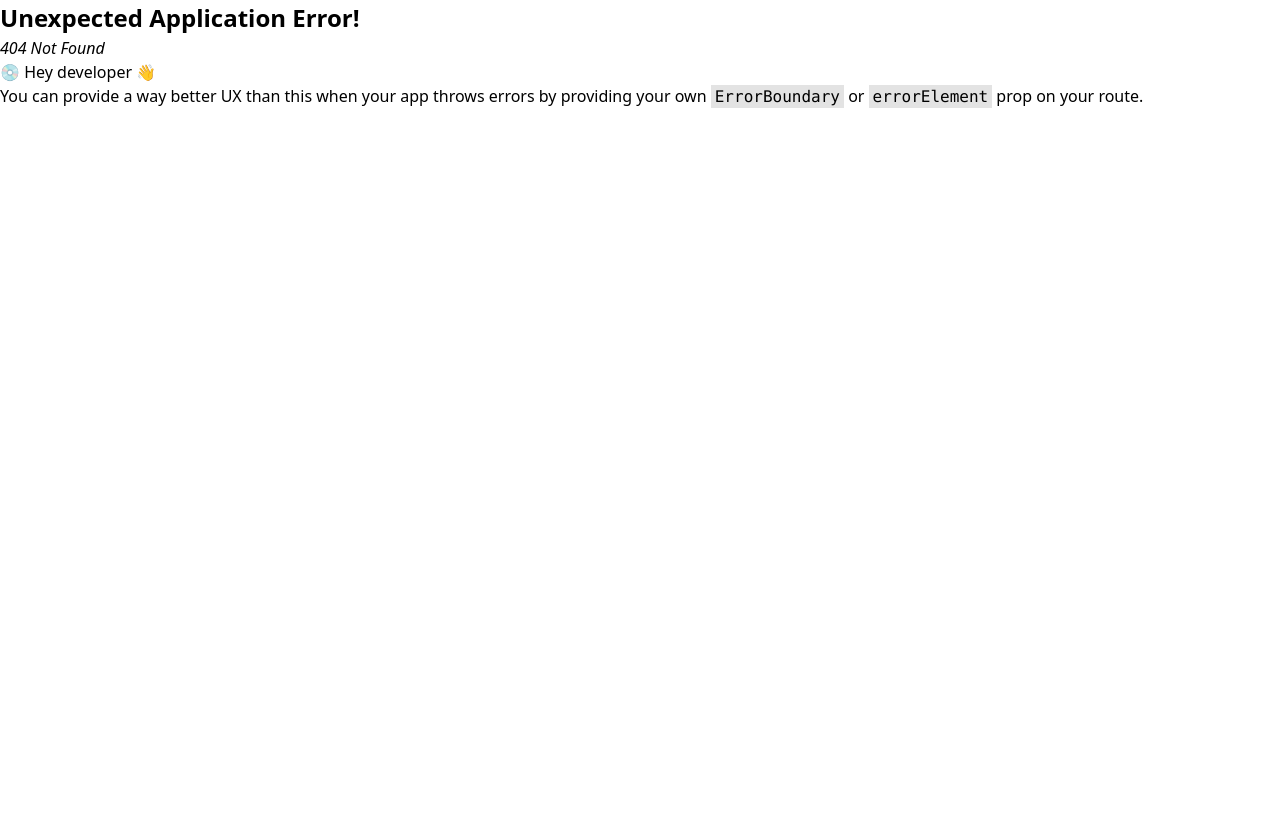
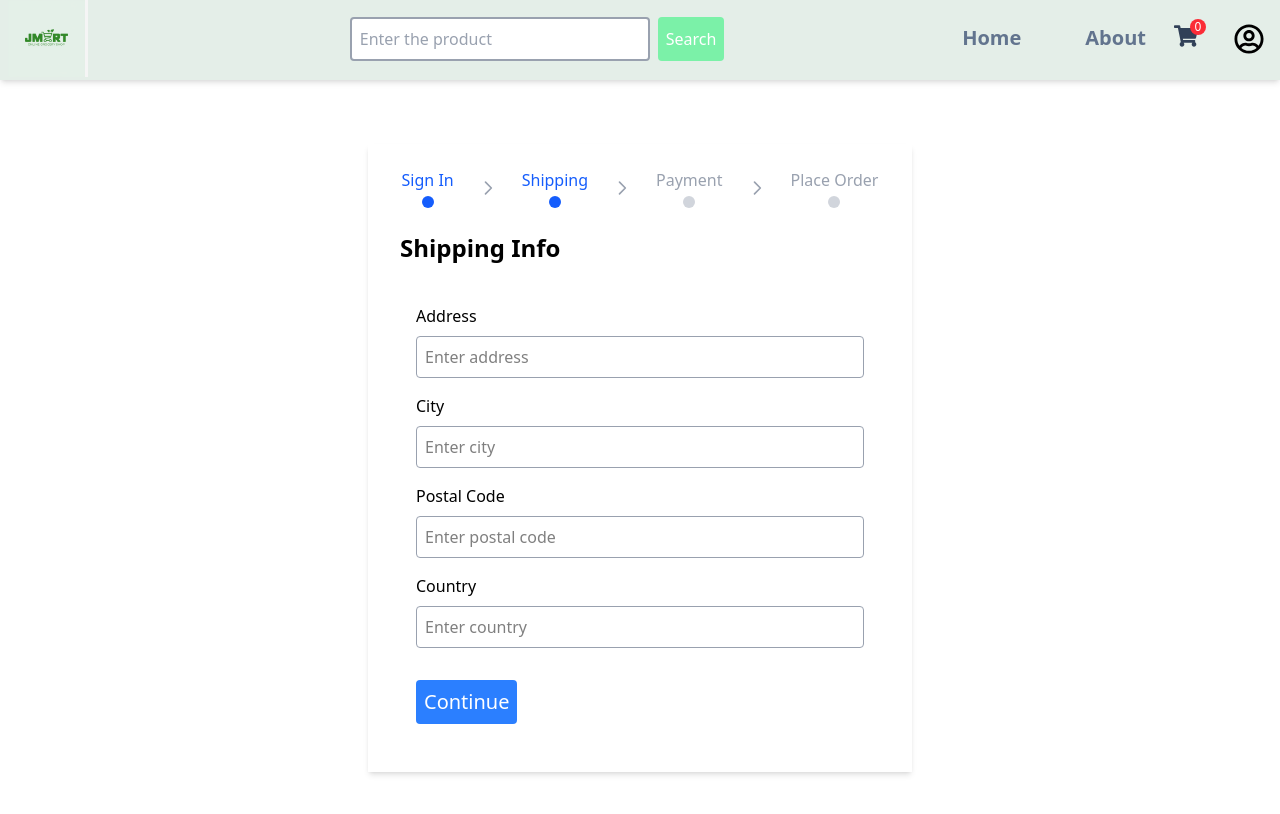
Before and after one commit to Jamesdai05/grocery-frontend, a React (Vite) app: page /shipping in a window 1280 px wide. Before the commit this address had no page. Shown: the top 814 px of the page. Built offline with nearby package versions, Linux system fonts and the light colour scheme.

Commit message:
feat:add the style of shipping and payment page

```diff
--- /dev/null
+++ b/src/components/CheckoutComponent.jsx
@@ -0,0 +1,138 @@
+import {Link} from "react-router-dom";
+
+const CheckoutComponent = ({step1,step2,step3,step4}) => {
+  return (
+    <div className="flex justify-center mb-6 space-x-6 text-sm md:text-base">
+        {/* Step 1: Sign In */}
+        <div className="flex flex-col items-center">
+            {step1 ? (
+                <Link
+                    to="/login"
+                    className="text-blue-600 hover:text-blue-800 font-medium transition"
+                >
+                    Sign In
+                </Link>
+            ) : (
+                <span className="text-gray-400 font-medium">Sign In</span>
+            )}
+            <div
+                className={`w-3 h-3 rounded-full mt-1 ${
+                    step1 ? "bg-blue-600" : "bg-gray-300"
+                }`}
+            />
+        </div>
+
+        {/* Arrow Separator */}
+        <div className="flex items-center">
+            <svg
+                xmlns="http://www.w3.org/2000/svg"
+                className="h-5 w-5 text-gray-400"
+                fill="none"
+                viewBox="0 0 24 24"
+                stroke="currentColor"
+            >
+                <path
+                    strokeLinecap="round"
+                    strokeLinejoin="round"
+                    strokeWidth={2}
+                    d="M9 5l7 7-7 7"
+                />
+            </svg>
+        </div>
+
+        {/* Step 2: Shipping */}
+        <div className="flex flex-col items-center">
+            {step2 ? (
+                <Link
+                    to="/shipping"
+                    className="text-blue-600 hover:text-blue-800 font-medium transition"
+                >
+                    Shipping
+                </Link>
+            ) : (
+                <span className="text-gray-400 font-medium">Shipping</span>
+            )}
+            <div
+                className={`w-3 h-3 rounded-full mt-1 ${
+                    step2 ? "bg-blue-600" : "bg-gray-300"
+                }`}
+            />
+        </div>
+
+        {/* Arrow Separator */}
+        <div className="flex items-center">
+            <svg
+                xmlns="http://www.w3.org/2000/svg"
+                className="h-5 w-5 text-gray-400"
+                fill="none"
+                viewBox="0 0 24 24"
+                stroke="currentColor"
+            >
+                <path
+                    strokeLinecap="round"
+                    strokeLinejoin="round"
+                    strokeWidth={2}
+                    d="M9 5l7 7-7 7"
+                />
+            </svg>
+        </div>
+
+        {/* Step 3: Payment */}
+        <div className="flex flex-col items-center">
+            {step3 ? (
+                <Link
+                    to="/payment"
+                    className="text-blue-600 hover:text-blue-800 font-medium transition"
+                >
+                    Payment
+                </Link>
+            ) : (
+                <span className="text-gray-400 font-medium">Payment</span>
+            )}
+            <div
+                className={`w-3 h-3 rounded-full mt-1 ${
+                    step3 ? "bg-blue-600" : "bg-gray-300"
+                }`}
+            />
+        </div>
+
+        {/* Arrow Separator */}
+        <div className="flex items-center">
+            <svg
+                xmlns="http://www.w3.org/2000/svg"
+                className="h-5 w-5 text-gray-400"
+                fill="none"
+                viewBox="0 0 24 24"
+                stroke="currentColor"
+            >
+                <path
+                    strokeLinecap="round"
+                    strokeLinejoin="round"
+                    strokeWidth={2}
+                    d="M9 5l7 7-7 7"
+                />
+            </svg>
+        </div>
+
+        {/* Step 4: Place Order */}
+        <div className="flex flex-col items-center">
+            {step4 ? (
+                <Link
+                    to="/placeorder"
+                    className="text-blue-600 hover:text-blue-800 font-medium transition"
+                >
+                    Place Order
+                </Link>
+            ) : (
+                <span className="text-gray-400 font-medium">Place Order</span>
+            )}
+            <div
+                className={`w-3 h-3 rounded-full mt-1 ${
+                    step4 ? "bg-blue-600" : "bg-gray-300"
+                }`}
+            />
+        </div>
+    </div>
+  );
+}
+export default CheckoutComponent
--- a/src/components/FormContainer.jsx
+++ b/src/components/FormContainer.jsx
@@ -1,7 +1,7 @@
 const FormContainer = ({children}) => {
   return (
-      <div className="flex flex-col items-center justify-center min-h-screen">
-          <div className="max-w-md px-4 w-full">
+      <div className="flex flex-col items-center justify-start min-h-screen min-w-6xl pt-16">
+          <div className="max-w-xl px-4 w-full">
               <div className="bg-white shadow-md px-8 pt-6 pb-8 mb-4">
                   {children}
               </div>
--- a/src/index.css
+++ b/src/index.css
@@ -111,10 +111,24 @@ h2 {
 }
 
 .profile-btn{
-    @apply w-[20%]
+    @apply w-[20%];
 }
 
 /* cart page */
 .checkout-btn {
     @apply bg-blue-600 hover:bg-blue-700 text-white p-3 rounded disabled:opacity-50;
 }
+
+/* Checkout compont */
+
+.step {
+    @apply text-blue-500;
+}
+
+.form-control2{
+    @apply w-full flex flex-col gap-2;
+}
+
+.form-input2{
+    @apply border-1 border-gray-400 p-2 w-full rounded;
+}
--- a/src/main.jsx
+++ b/src/main.jsx
@@ -12,6 +12,7 @@ import ProductDetails from './pages/ProductDetails.jsx';
 import Profile from './pages/Profile.jsx';
 import About from './pages/About.jsx';
 import CartPage from './pages/CartPage.jsx';
+import ShippingInfo from './pages/ShippingInfo.jsx';
 // import Login2 from './pages/Login2.jsx';
 
 
@@ -27,6 +28,7 @@ const router = createBrowserRouter(
             <Route path="/about" element={<About />} />
             <Route path="/cart" element={<CartPage />} />
             <Route path="/product/:id" element={<ProductDetails />} />
+            <Route path="/shipping" element={<ShippingInfo />} />
             <Route path="/login" element={<Login />} />
             <Route path="/new" element={<NewProduct />} />
             <Route path="/signup" element={<SignUp />} />
--- /dev/null
+++ b/src/pages/PaymentPage.jsx
@@ -0,0 +1,6 @@
+const PaymentPage = () => {
+  return (
+    <div>PaymentPage</div>
+  )
+}
+export default PaymentPage
--- a/src/pages/Profile.jsx
+++ b/src/pages/Profile.jsx
@@ -44,8 +44,8 @@ const Profile = () => {
                             className="form-input"
                         />
                     </div>
-                    <div className="btn profile-btn">
-                        <button type="submit" className="btn-primary">
+                    <div className="profile-btn">
+                        <button type="submit" className="btn-primary btn">
                             Update
                         </button>
                     </div>
--- a/src/pages/ShippingInfo.jsx
+++ b/src/pages/ShippingInfo.jsx
@@ -1,6 +1,59 @@
+import FormContainer from "../components/FormContainer";
+import CheckoutComponent from "../components/CheckoutComponent";
+
 const ShippingInfo = () => {
   return (
-    <div className=""></div>
+    <FormContainer>
+        <CheckoutComponent step1 step2/>
+        <h1 className="text-2xl font-bold my-6">Shipping Info</h1>
+        <form action="" className="form-container max-w-6xl">
+            <div className="form-control2">
+                <label htmlFor="address">Address</label>
+                <input
+                    type="text"
+                    name="address"
+                    id="address"
+                    placeholder="Enter address"
+                    className="form-input2"
+                />
+            </div>
+            <div className="form-control2">
+                <label htmlFor="city">City</label>
+                <input
+                    type="text"
+                    name="city"
+                    id="city"
+                    placeholder="Enter city"
+                    className="form-input2"
+                />
+            </div>
+            <div className="form-control2">
+                <label htmlFor="postal code">Postal Code</label>
+                <input
+                    type="text"
+                    name="postal code"
+                    id="postal code"
+                    placeholder="Enter postal code"
+                    className="form-input2"
+                />
+            </div>
+            <div className="form-control2">
+                <label htmlFor="country">Country</label>
+                <input
+                    type="text"
+                    name="country"
+                    id="country"
+                    placeholder="Enter country"
+                    className="form-input2"
+                />
+            </div>
+            <div>
+                <button type="submit" className="btn-primary btn">
+                    Continue
+                </button>
+            </div>
+        </form>
+    </FormContainer>
   )
 }
 export default ShippingInfo
```
